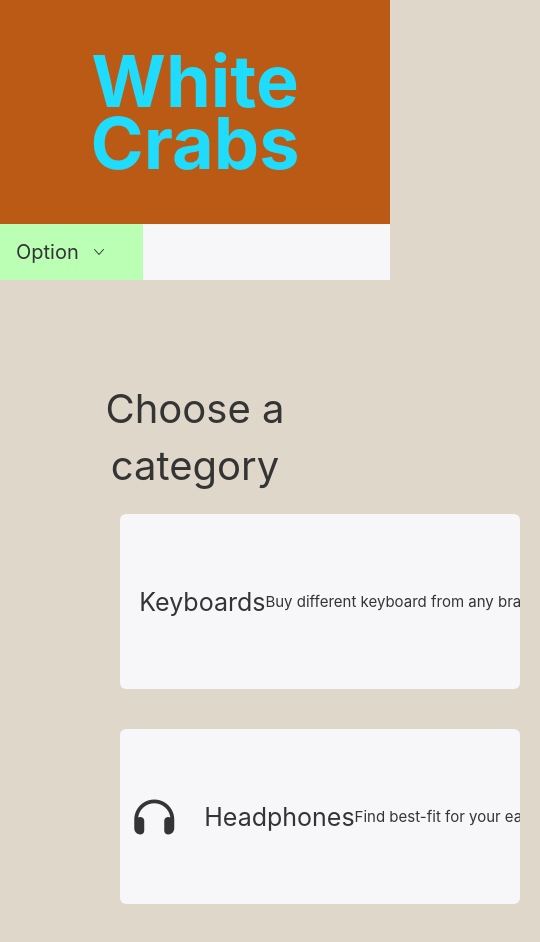
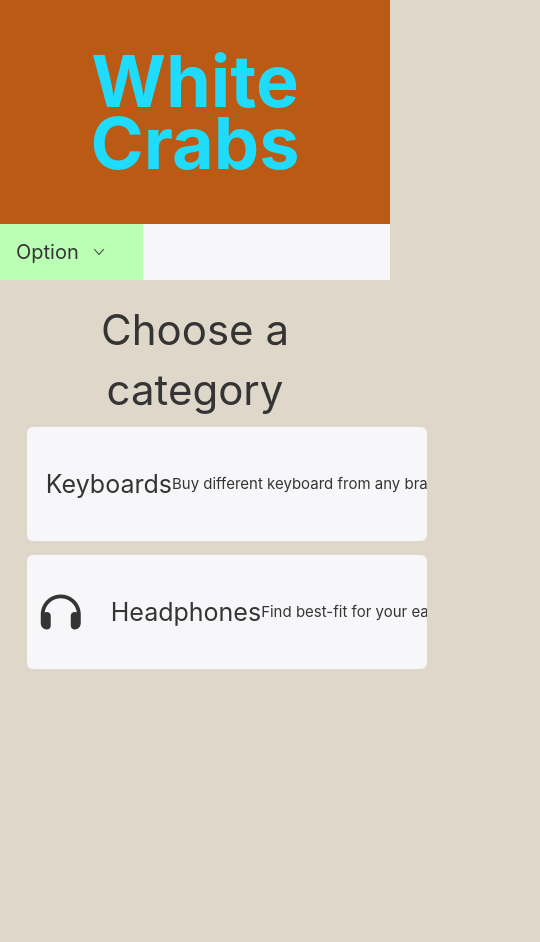
Before and after one commit to Uday1260-lab/white-crabs-shopping-app, a React (Create React App) app: page /category in a window 390 px wide. Shown: the top 942 px of the page, 540 px wide, since content can reach past the window. After the commit the page ends 844 px from the top, so only its background shows below. Built offline with nearby package versions, Linux system fonts and the light colour scheme.

Commit message:
Done some responsive changes

```diff
--- a/src/App.js
+++ b/src/App.js
@@ -23,7 +23,7 @@ function App() {
                     <Route exact path='/category'>
                         <Category />
                     </Route>
-                    <Route exact path='/category/:categoryId'>
+                    <Route exact path='/category/:catId'>
                         <CategoryItems />
                     </Route>
                     <Route exact path='/cart' >
--- a/src/Category/Category.styled.js
+++ b/src/Category/Category.styled.js
@@ -3,16 +3,16 @@ import styled from "styled-components";
 export const CategoryWrapper = styled.div`
 
     text-align: center;
-    margin: 100px;
+    margin: 5%;
     p{
-        font-size: 40px;
+        font-size: 300%;
     }
 
     Button{
-        font-size: 35px;
-        padding:20px;
-        margin: 20px;
-        height:175px;
+        font-size: 300%;
+        padding: 2%;
+        margin: 2%;
+        height: 50%;
         width: 400px;
         i{
             font-size: 40px;
@@ -23,6 +23,7 @@ export const CategoryWrapper = styled.div`
             font-size: 25px;
         }
         small{
+            word-break: break-all;
             font-size: 15px;
         }
     }
--- a/src/Category/CategoryItems.js
+++ b/src/Category/CategoryItems.js
@@ -1,17 +1,15 @@
-import React from 'react';
+import React, { memo } from 'react';
 import { useParams } from 'react-router';
 import products from '../data-files/products.json';
 import Items from './Items';
 
 const CategoryItems = () => {
-    const { categoryId } = useParams();
-
+    const { catId } = useParams();
     return(
         <div>
             <h2 align="center" >Category Items</h2>
-            {products.map( item => (categoryId === item.categoryId && (<Items key={item.categoryId} item={item} />)) )}
+            {products.map( Element => ( catId === Element.categoryId && <Items key={Element.id} item={Element} /> ))}
         </div>
     );
 };
-
-export default CategoryItems;
+export default memo(CategoryItems);
--- a/src/Category/Items.js
+++ b/src/Category/Items.js
@@ -10,7 +10,7 @@ const Items = ({item}) => {
     <ItemWrapper>
         <Panel className='panel'>
             <h3 className='title' >{name}</h3>
-            <img src={thumbnail ? thumbnail : NOT_FOUND_IMAGE} width="400" height="200" alt='SomeThing' />
+            <img src={thumbnail ? thumbnail : NOT_FOUND_IMAGE} width="70%" height="50%" alt='SomeThing' />
             <p className='price'>Price :- { currency + price } </p>
             {delivery ? (<p style={{ color: 'green' }}>Can be delivered with 2 working days.</p>) : (<p style={{ color: 'red' }}>*Due to some inconvenience <br/> We cannot deliver it.</p>)}
             {inStock ? (<p style={{ color: 'green' }}> INSTOCK </p>) : (<p style={{ color: 'red' }}> *OUT OF STOCK </p>)}
--- a/src/Category/Items.styled.js
+++ b/src/Category/Items.styled.js
@@ -5,37 +5,40 @@ export const ItemWrapper = styled.div`
 
     text-align: center;
     align-self: center;
-    width: auto;
+    width: 100%;
     .panel{
         width: auto;
-        padding: 25px;
-        margin: 50px;
+        padding: 1%;
+        margin: 3%;
         background-color: #ddd;
         box-shadow: rgba(50, 50, 93, 0.25) 0px 50px 100px -20px, rgba(0, 0, 0, 0.3) 0px 30px 60px -30px, rgba(10, 37, 64, 0.35) 0px -2px 6px 0px inset;
         .title{
             color: #9C0F48;
-            font-size: 40px;
-            padding: 20px;
+            font-size: 350%;
+            padding: 2%;
         }
 
         p{
-            font-size: 18px;
+            font-size: 150%;
         }
 
         img{
             border-radius: 20px;
-            padding: 10px;
+            padding: 2%;
         }
 
         .price{
-            font-size: 25px;
-            margin: 5px;
+            font-size: 200%;
+            margin: 1%;
         }
         .button{
             color: #79018C;
-            padding: 10px;
-            margin: 10px;
-            font-size: 20px;
+            padding-to: 1%;
+            padding-bottom: 1%;
+            padding-left: 3%;
+            padding-right: 3%;
+            margin: 1%;
+            font-size: 200%;
         }
 
     }
--- a/src/Context/Item.context.js
+++ b/src/Context/Item.context.js
@@ -1,9 +1,6 @@
 import React, { createContext, useContext, useEffect, useReducer } from 'react';
 
-const reducer = (
-  cartItems = JSON.parse(localStorage.getItem('cartItems') || '[]'),
-  action
-) => {
+const reducer = ( cartItems = JSON.parse(localStorage.getItem('cartItems') || '[]'), action ) => {
   switch (action.type) {
     case 'ADD_TO_CART': {
       const addedItems = [...cartItems];
@@ -34,6 +31,7 @@ const reducer = (
           );
           return deletingProduct;
         }
+        else
         data.qty -= 1;
       }
       return addedItems;
```
